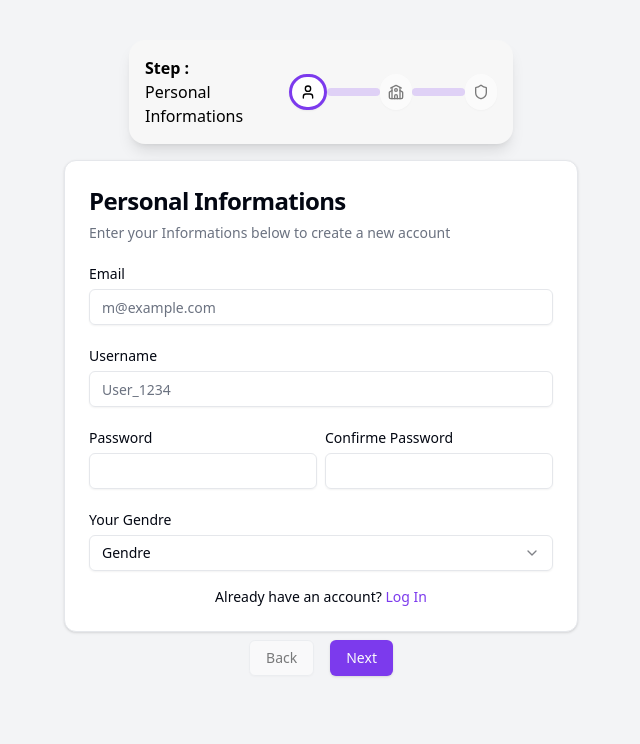
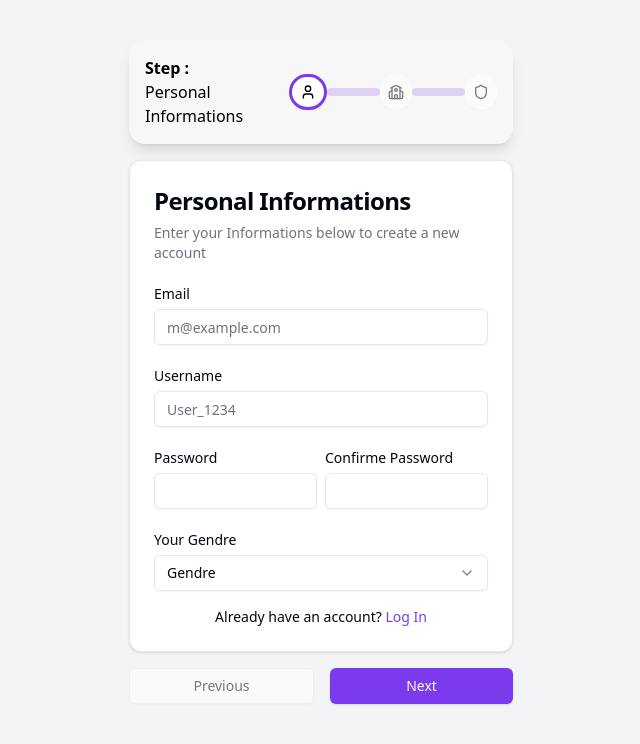
Before and after one commit to Redha4Dev/auth-test, a React (Vite) app in the folder frontend/: page /SignUp in a window 1280 px wide. Shown: the top 744 px of the page, without its empty margins (319-959 px from the left). Built offline with nearby package versions, Linux system fonts and the light colour scheme.

Commit message:
Bro I am Cocking Here

```diff
--- a/frontend/src/Pages/SignUp.tsx
+++ b/frontend/src/Pages/SignUp.tsx
@@ -6,6 +6,7 @@ import Step3 from './Steps/Step3'
 import { Button } from '@/components/ui/button'
 import { School, Shield, User } from 'lucide-react'
 import { Progress } from '@/components/ui/progress'
+import { FormProvider } from './Steps/FormContext'
 
 const StepDescription = ['Personal Informations', 'Kindergarten Informations', 'Account Conformation']
 
@@ -40,13 +41,15 @@ function SignUp() {
           </div>
         </div>
       </div>
-      <form className='flex flex-col gap-2 items-center' onSubmit={onSubmit}>
-      {step}
-        <div className='flex gap-4'>
-          <Button variant='outline' onClick={prevStep} disabled={currentStepIndex === 0}>Back</Button>
-          <Button type='submit'>{currentStepIndex === 2 ? 'Finish' : 'Next'}</Button>
-        </div>
-      </form>
+      <FormProvider>
+        <form onSubmit={onSubmit} className='flex flex-col gap-4 w-full md:w-96'>
+          {step}
+          <div className='flex gap-4'>
+            <Button onClick={prevStep} disabled={currentStepIndex === 0} className='flex-1' variant='outline'>Previous</Button>
+            <Button type='submit' className='flex-1'>{currentStepIndex === 2 ? 'Finish' : 'Next'}</Button>
+          </div>
+        </form>
+      </FormProvider>
     </div>
   )
 }
--- /dev/null
+++ b/frontend/src/Pages/Steps/FormContext.tsx
@@ -0,0 +1,43 @@
+import { createContext, useContext, useState, ReactNode } from "react";
+
+interface FormData {
+  email: string;
+  username: string;
+  password: string;
+}
+
+interface FormContextType {
+  formData: FormData;
+  setFormData: (data: FormData) => void;
+}
+
+// Create the context with default values
+const FormContext = createContext<FormContextType | undefined>(undefined);
+
+// Custom hook to use the context
+export const useFormData = () => {
+  const context = useContext(FormContext);
+  if (!context) {
+    throw new Error("useFormData must be used within a FormProvider");
+  }
+  return context;
+};
+
+// Provider component
+interface FormProviderProps {
+  children: ReactNode;
+}
+
+export const FormProvider = ({ children }: FormProviderProps) => {
+  const [formData, setFormData] = useState<FormData>({
+    email: "",
+    username: "",
+    password: "",
+  });
+
+  return (
+    <FormContext.Provider value={{ formData, setFormData }}>
+      {children}
+    </FormContext.Provider>
+  );
+};
--- a/frontend/src/Pages/Steps/Step1.tsx
+++ b/frontend/src/Pages/Steps/Step1.tsx
@@ -2,7 +2,7 @@ import { Button } from '@/components/ui/button'
 import { Card, CardContent, CardDescription, CardHeader, CardTitle } from '@/components/ui/card'
 import { Input } from '@/components/ui/input'
 import { Label } from '@/components/ui/label'
-import React from 'react'
+import React, { useState } from 'react'
 import { Link } from 'react-router-dom'
 import {
   Select,
@@ -11,9 +11,14 @@ import {
   SelectTrigger,
   SelectValue,
 } from "@/components/ui/select"
+import { useFormData } from './FormContext'
 
 
 function Step1() {
+  const { formData, setFormData } = useFormData();
+  const handleChange = (e: React.ChangeEvent<HTMLInputElement>) => {
+    setFormData({ ...formData, [e.target.name]: e.target.value });
+  };
   return (
     <Card>
         <CardHeader>
@@ -29,17 +34,23 @@ function Step1() {
                 <Input
                   id="email"
                   type="email"
+                  name='email'
+                  value={formData.email}
                   placeholder="m@example.com"
                   required
+                  onChange={handleChange}
                 />
               </div>
               <div className="grid gap-2">
                 <Label htmlFor="Username">Username</Label>
                 <Input
                   id="Username"
+                  name='username'
                   type="text"
+                  value={formData.username}
                   placeholder="User_1234"
                   required
+                  onChange={handleChange}
                 />
               </div>
               <div className="grid md:grid-cols-2 grid-cols-1 gap-2">
@@ -47,7 +58,7 @@ function Step1() {
                   <div className="flex items-center">
                     <Label htmlFor="password">Password</Label>
                   </div>
-                  <Input id="password" type="password" required />
+                  <Input id="password" name='password' value={formData.password} type="password" required onChange={handleChange} />
                 </div>
                 <div className='grid gap-2'>
                   <div className="flex items-center">
--- a/frontend/src/Pages/Steps/Step2.tsx
+++ b/frontend/src/Pages/Steps/Step2.tsx
@@ -11,9 +11,12 @@ import {
   SelectTrigger,
   SelectValue,
 } from "@/components/ui/select"
+import { useFormData } from './FormContext'
 
 
 function Step2() {
+  const {formData} = useFormData();
+  console.log(formData)
   return (
     <Card>
         <CardHeader>
```
